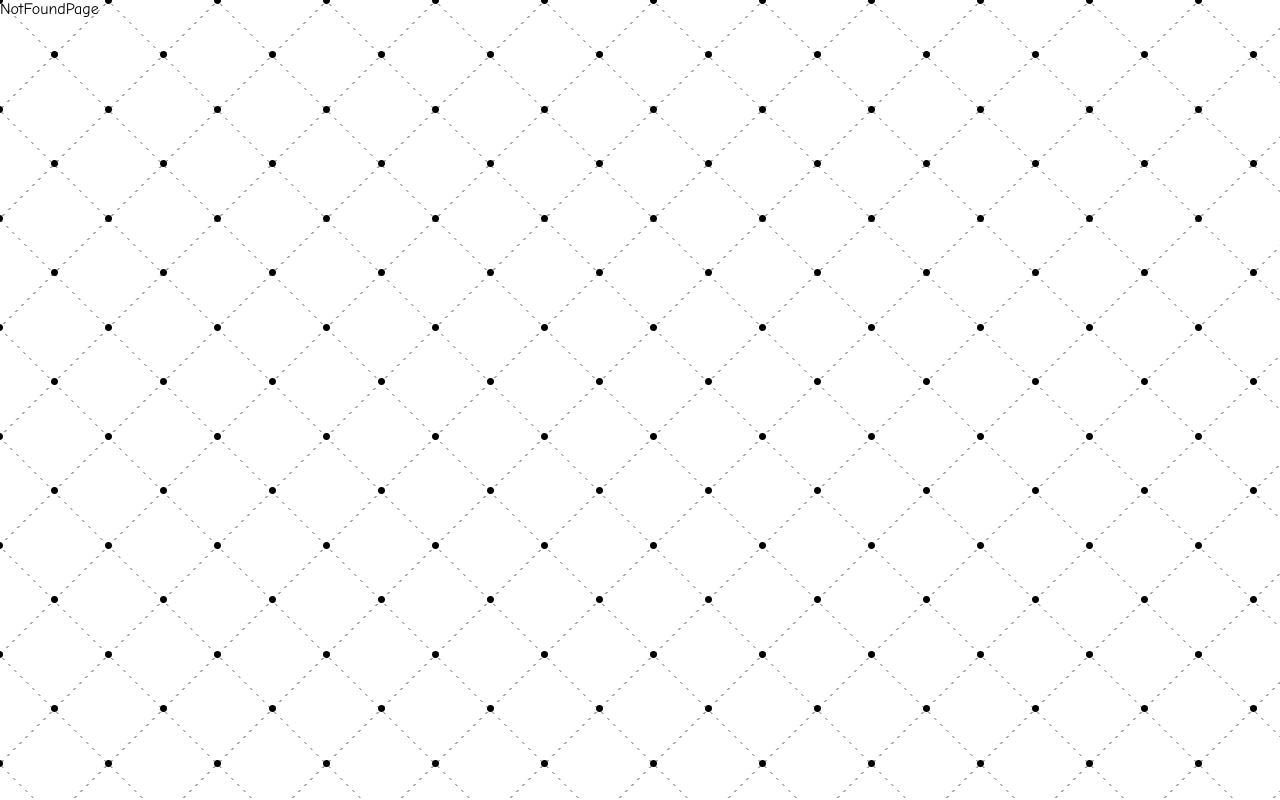
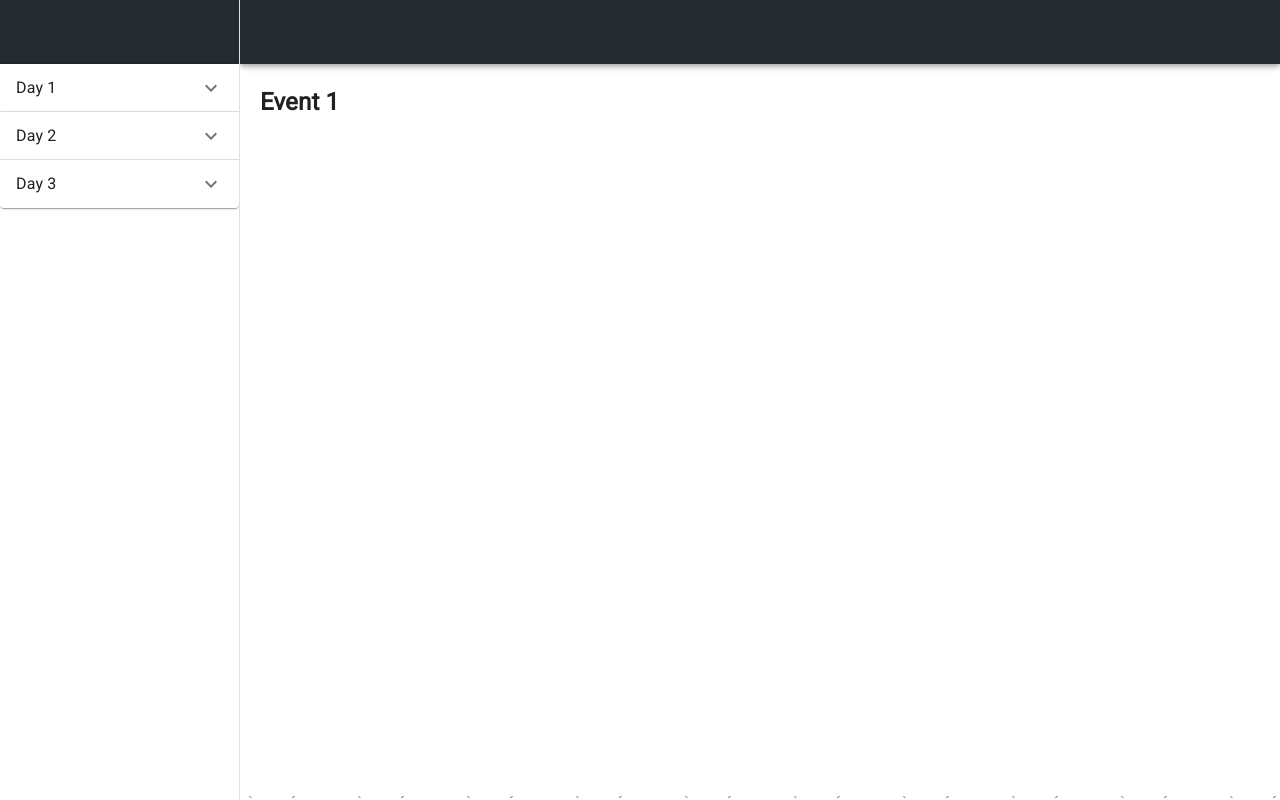
Before and after one commit to karthikeya-io/wadla, a React (Create React App) app: page /event in a window 1280 px wide. Built offline with nearby package versions, Linux system fonts and the light colour scheme.

Commit message:
recordings page done! (#7)

```diff
--- a/package.json
+++ b/package.json
@@ -19,6 +19,7 @@
     "react-scroll": "^1.8.9",
     "react-slick": "^0.29.0",
     "react-spring": "^9.7.1",
+    "react-youtube": "^10.1.0",
     "slick-carousel": "^1.8.1",
     "web-vitals": "^2.1.4"
   },
--- a/src/App.js
+++ b/src/App.js
@@ -4,6 +4,7 @@ import HomePage from "./pages/HomePage";
 import NotFoundPage from "./pages/NotFoundPage";
 import RegistrationPage from "./pages/RegistrationPage";
 import LoginPage from "./pages/LoginPage";
+import RecordingsPage from "./pages/RecordingsPage";
 
 function App() {
   return (
@@ -16,6 +17,10 @@ function App() {
           element={<LoginPage page={"emailvalidation"} />}
         />
         <Route path="login" element={<LoginPage page={"login"} />} />
+        <Route path="event" >
+          <Route index element={<RecordingsPage/>} />
+          <Route path=":eventid/:dayid" element={< RecordingsPage/>} />
+        </Route>
         {/* <Route path="about" element={<h1>About</h1>} /> */}
         <Route path="*" element={<NotFoundPage />} />
       </Routes>
--- /dev/null
+++ b/src/EventList.js
@@ -0,0 +1,31 @@
+export const EventList = [
+    {
+        id: 1,
+        title: 'Day 1',
+        days:[
+            {id: 1,name: "Event 1",videoId: "https://www.youtube.com/watch?v=EYxrDT6ThKc&list=PLFVY9UMYveR47NPTDEAyJFAeYhswCwJ3T&index=1&pp=iAQB" },
+            {id: 2,name: "Event 2",videoId: "https://www.youtube.com/watch?v=4XXJjBAWW_8&list=PLFVY9UMYveR47NPTDEAyJFAeYhswCwJ3T&index=2&pp=iAQB" },
+            {id: 3,name: "Event 3",videoId: "https://www.youtube.com/watch?v=LbTnEo0Wu3M&list=PLFVY9UMYveR47NPTDEAyJFAeYhswCwJ3T&index=3&pp=iAQB" },
+        ]
+    },
+    {
+        id: 2,
+        title: 'Day 2',
+        days:[
+            {id: 1,name: "Event 1",videoId: "https://www.youtube.com/watch?v=EYxrDT6ThKc&list=PLFVY9UMYveR47NPTDEAyJFAeYhswCwJ3T&index=1&pp=iAQB" },
+            {id: 2,name: "Event 2",videoId: "https://www.youtube.com/watch?v=4XXJjBAWW_8&list=PLFVY9UMYveR47NPTDEAyJFAeYhswCwJ3T&index=2&pp=iAQB" },
+            {id: 3,name: "Event 3",videoId: "https://www.youtube.com/watch?v=LbTnEo0Wu3M&list=PLFVY9UMYveR47NPTDEAyJFAeYhswCwJ3T&index=3&pp=iAQB" },
+        ]
+    },
+    {
+        id: 3,
+        title: 'Day 3',
+        days:[
+            {id: 1,name: "Event 1",videoId: "https://www.youtube.com/watch?v=EYxrDT6ThKc&list=PLFVY9UMYveR47NPTDEAyJFAeYhswCwJ3T&index=1&pp=iAQB" },
+            {id: 2,name: "Event 2",videoId: "https://www.youtube.com/watch?v=4XXJjBAWW_8&list=PLFVY9UMYveR47NPTDEAyJFAeYhswCwJ3T&index=2&pp=iAQB" },
+            {id: 3,name: "Event 3",videoId: "https://www.youtube.com/watch?v=LbTnEo0Wu3M&list=PLFVY9UMYveR47NPTDEAyJFAeYhswCwJ3T&index=3&pp=iAQB" },
+        ]
+    }
+]
+
+//"G2fqAlgmoPo"
--- /dev/null
+++ b/src/components/Player.jsx
@@ -0,0 +1,44 @@
+import React from 'react'
+import YouTube from 'react-youtube'
+import { useParams } from 'react-router-dom'
+import { EventList } from './../EventList'
+import { Box } from '@mui/material'
+
+
+const Player = ({ videoId }) => {
+    let { eventid, dayid } = useParams();
+    if(!eventid){eventid=EventList[0].id; dayid=EventList[0].days[0].id}
+    const obj1 = EventList.find(o => o.id === parseInt(eventid));
+    const obj = obj1.days.find(o => o.id === parseInt(dayid));
+    const opts = {
+        height: '550',
+        width: '900',
+        playerVars: {
+            autoplay: 1
+        },
+    };
+    const getVideoId = (videoLink) => {
+        const url = new URL(videoLink);
+        const searchParams = new URLSearchParams(url.search);
+        return searchParams.get('v') || null;
+    };
+
+    const vid = getVideoId(obj.videoId);
+    console.log(vid);
+    return (
+        vid ? <Box sx={{
+            display: "flex",
+            flexDirection: "column",
+            width: "100%",
+            margin: "0",
+            paddingLeft: "20px",
+            height: "91vh",
+            background:"white",
+            }}>
+            <h2>{obj.name}</h2>
+            <YouTube videoId={vid} opts={opts} />
+        </Box> : <h1>Select an event to play a video.</h1>
+    )
+}
+
+export default Player
--- /dev/null
+++ b/src/pages/RecordingsPage.jsx
@@ -0,0 +1,145 @@
+import * as React from 'react';
+import PropTypes from 'prop-types';
+import AppBar from '@mui/material/AppBar';
+import Box from '@mui/material/Box';
+import CssBaseline from '@mui/material/CssBaseline';
+import Drawer from '@mui/material/Drawer';
+import IconButton from '@mui/material/IconButton';
+import List from '@mui/material/List';
+import ListItem from '@mui/material/ListItem';
+import ListItemButton from '@mui/material/ListItemButton';
+import ListItemText from '@mui/material/ListItemText';
+import Accordion from "@mui/material/Accordion";
+import AccordionSummary from "@mui/material/AccordionSummary";
+import AccordionDetails from "@mui/material/AccordionDetails";
+import Typography from "@mui/material/Typography";
+import ExpandMoreIcon from "@mui/icons-material/ExpandMore";
+import MenuIcon from '@mui/icons-material/Menu';
+import Toolbar from '@mui/material/Toolbar';
+import { EventList } from './../EventList';
+import { BrowserRouter as Router, Route, Routes, Link } from 'react-router-dom';
+import Player from './../components/Player';
+import { useParams, useNavigate } from 'react-router-dom';
+
+const drawerWidth = 240;
+
+function App(props) {
+    const navigate = useNavigate();
+    // const {id} = useParams();
+    const { window } = props;
+    const [mobileOpen, setMobileOpen] = React.useState(false);
+
+    const handleDrawerToggle = () => {
+        setMobileOpen(!mobileOpen);
+    };
+
+    const drawer = (
+        <div >
+            <Toolbar sx={{ bgcolor: "#242B2E" }} />
+            {EventList.map((item) => (
+                <Accordion key={item.id}>
+                    <AccordionSummary
+                        expandIcon={<ExpandMoreIcon />}
+                        aria-controls="panel1a-content"
+                        id="panel1a-header"
+                    >
+                        <Typography>{item.title}</Typography>
+                    </AccordionSummary>
+                    <AccordionDetails>
+                        <List>
+                            {item.days.map((x) => (
+                                <ListItem key={x.id} disablePadding>
+                                    <ListItemButton>
+                                        {/* <ListItemText primary={x.title} onClick={navigate(`/event/${x.id}`)} /> */}
+                                        <Link to={`/event/${item.id}/${x.id}`} style={{ width: "100%", textDecoration: "none", color: "inherit" }}><ListItemText primary={x.name} /></Link>
+                                    </ListItemButton>
+                                </ListItem>
+                            ))}
+                        </List>
+                    </AccordionDetails>
+                </Accordion>
+            ))}
+        </div>
+    );
+
+    const container = window !== undefined ? () => window().document.body : undefined;
+
+    return (
+
+        <Box sx={{ display: 'flex' }}>
+            <CssBaseline />
+            <AppBar
+                position="fixed"
+                sx={{
+                    width: { sm: `calc(100% - ${drawerWidth}px)` },
+                    ml: { sm: `${drawerWidth}px` },
+                }}
+            >
+                <Toolbar sx={{ bgcolor: "#242B2E" }}>
+                    <IconButton
+                        color="inherit"
+                        aria-label="open drawer"
+                        edge="start"
+                        onClick={handleDrawerToggle}
+                        sx={{ mr: 2, display: { sm: 'none' } }}
+                    >
+                        <MenuIcon />
+                    </IconButton>
+                </Toolbar>
+            </AppBar>
+            <Box
+                component="nav"
+                sx={{ width: { sm: drawerWidth }, flexShrink: { sm: 0 } }}
+                aria-label="mailbox folders"
+            >
+                {/* The implementation can be swapped with js to avoid SEO duplication of links. */}
+                <Drawer
+                    container={container}
+                    variant="temporary"
+                    open={mobileOpen}
+                    onClose={handleDrawerToggle}
+                    ModalProps={{
+                        keepMounted: true, // Better open performance on mobile.
+                    }}
+                    sx={{
+                        display: { xs: 'block', sm: 'none' },
+                        '& .MuiDrawer-paper': { boxSizing: 'border-box', width: drawerWidth },
+                    }}
+                >
+                    {drawer}
+                </Drawer>
+                <Drawer
+                    variant="permanent"
+                    sx={{
+                        display: { xs: 'none', sm: 'block' },
+                        '& .MuiDrawer-paper': { boxSizing: 'border-box', width: drawerWidth },
+                    }}
+                    open
+                >
+                    {drawer}
+                </Drawer>
+            </Box>
+            <Box
+                component="main"
+                sx={{ flexGrow: 1, p: 3, width: { sm: `calc(100% - ${drawerWidth}px)`,
+                    margin: "0",
+                    padding: "0",
+            } }}
+            >
+                <Toolbar />
+                {/* <Routes>
+                    <Route path="/event/:id" element={<Player />} />
+                    </Routes> */}
+                <Player />
+
+            </Box>
+        </Box>
+
+    );
+}
+
+App.propTypes = {
+    window: PropTypes.func,
+};
+
+export default App;
```
Also changed, not shown: 1 other file (tests, documents, lock files or other folders).
